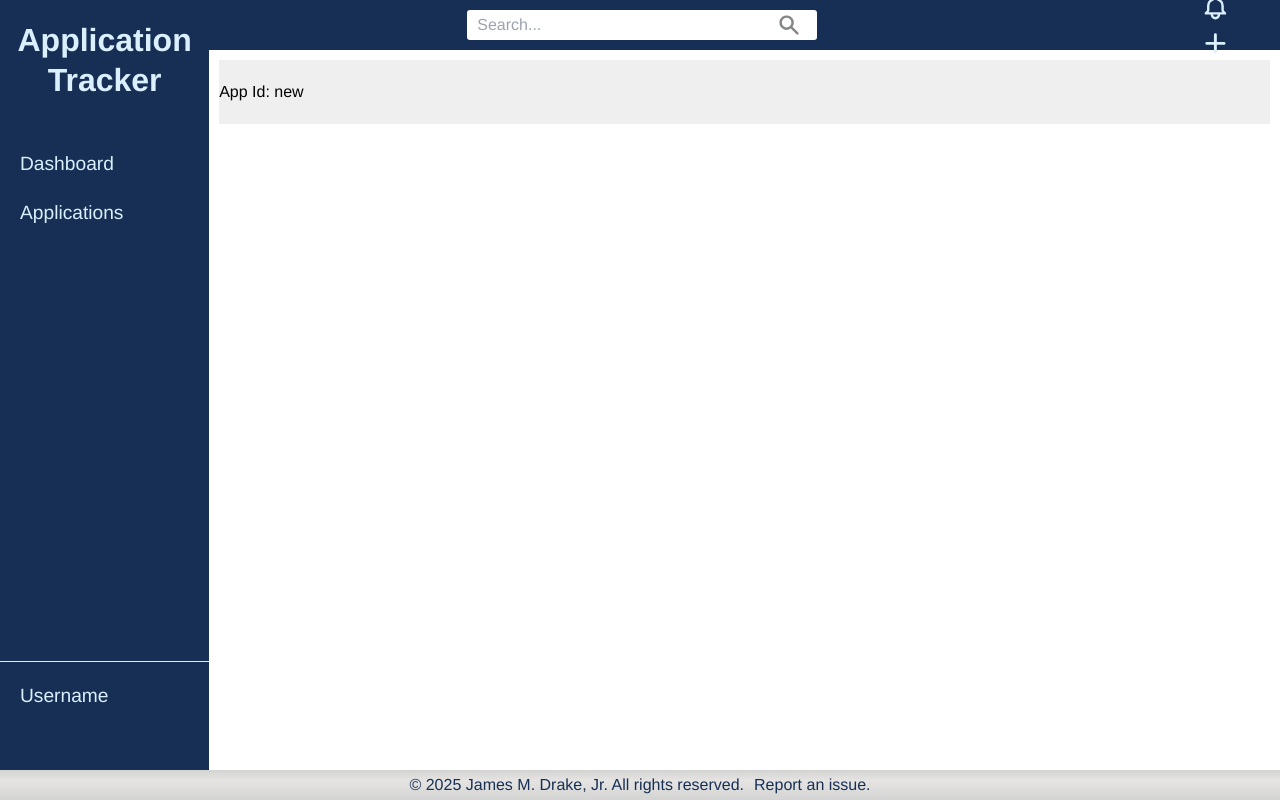
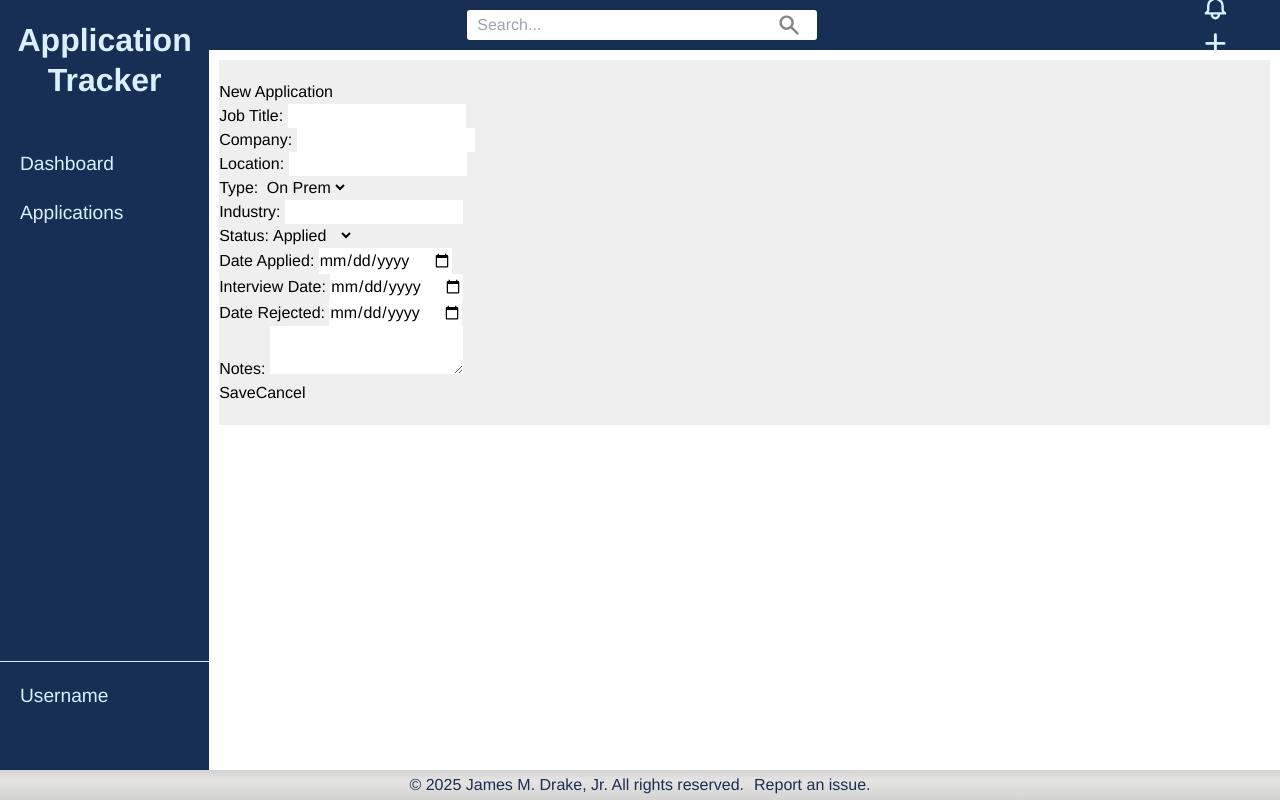
Before and after one commit to psilentrain1/jmdm-apps-application_tracker, a React (Vite) app: page /edit/new in a window 1280 px wide. Built offline with nearby package versions, Linux system fonts and the light colour scheme.

Commit message:
feat: built form for edit page

```diff
--- a/src/views/Edit.tsx
+++ b/src/views/Edit.tsx
@@ -1,10 +1,66 @@
 import { useParams } from "react-router";
+
+const SERVER_URL = "localhost:3000";
 
 export function Edit() {
   let { appid } = useParams();
   return (
     <>
-      <h1>App Id: {appid}</h1>
+      <h1>{appid == "new" ? `New Application` : `Edit Application`}</h1>
+      <form id="edit_form" method="post" action={`${SERVER_URL}/edit`}>
+        <div>
+          <label htmlFor="title">Job Title: </label>
+          <input type="text" name="title" id="title" required />
+        </div>
+        <div>
+          <label htmlFor="company">Company: </label>
+          <input type="text" name="company" id="company" required />
+        </div>
+        <div>
+          <label htmlFor="location">Location: </label>
+          <input type="text" name="location" id="location" />
+        </div>
+        <div>
+          <label htmlFor="type">Type: </label>
+          <select name="type" id="type" required>
+            <option value="On Prem">On Prem</option>
+            <option value="Remote">Remote</option>
+            <option value="Hybrid">Hybrid</option>
+          </select>
+        </div>
+        <div>
+          <label htmlFor="industry">Industry: </label>
+          <input type="text" name="industry" id="industry" />
+        </div>
+        <div>
+          <label htmlFor="status">Status:</label>
+          <select name="status" id="status" required>
+            <option value="Applied">Applied</option>
+            <option value="Interview">Interview</option>
+            <option value="Rejected">Rejected</option>
+          </select>
+        </div>
+        <div>
+          <label htmlFor="apply_date">Date Applied: </label>
+          <input type="date" name="apply_date" id="apply_date" />
+        </div>
+        <div>
+          <label htmlFor="interview_date">Interview Date: </label>
+          <input type="date" name="interview_date" id="interview_date" />
+        </div>
+        <div>
+          <label htmlFor="reject_date">Date Rejected: </label>
+          <input type="date" name="reject_date" id="reject_date" />
+        </div>
+        <div>
+          <label htmlFor="notes">Notes: </label>
+          <textarea name="notes" id="notes"></textarea>
+        </div>
+        <div>
+          <button type="button">Save</button>
+          <button type="button">Cancel</button>
+        </div>
+      </form>
     </>
   );
 }
```
